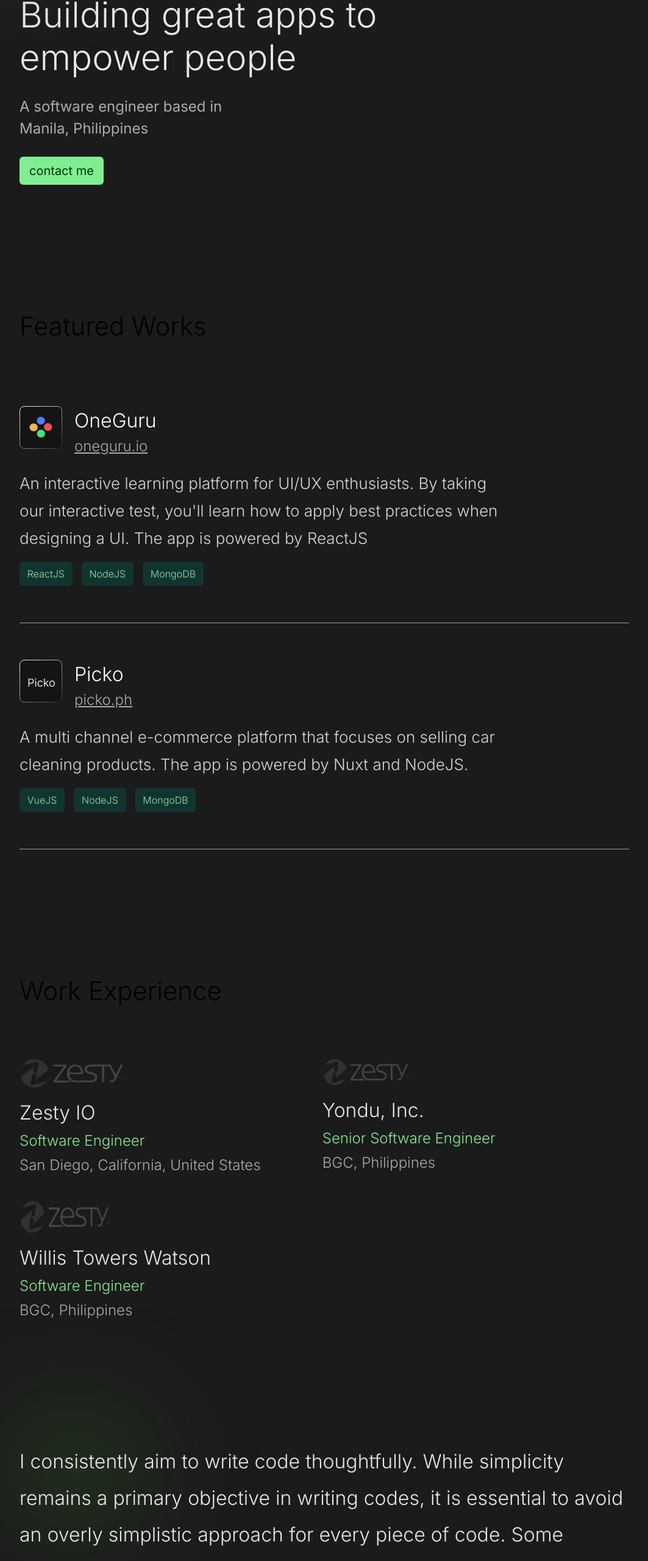
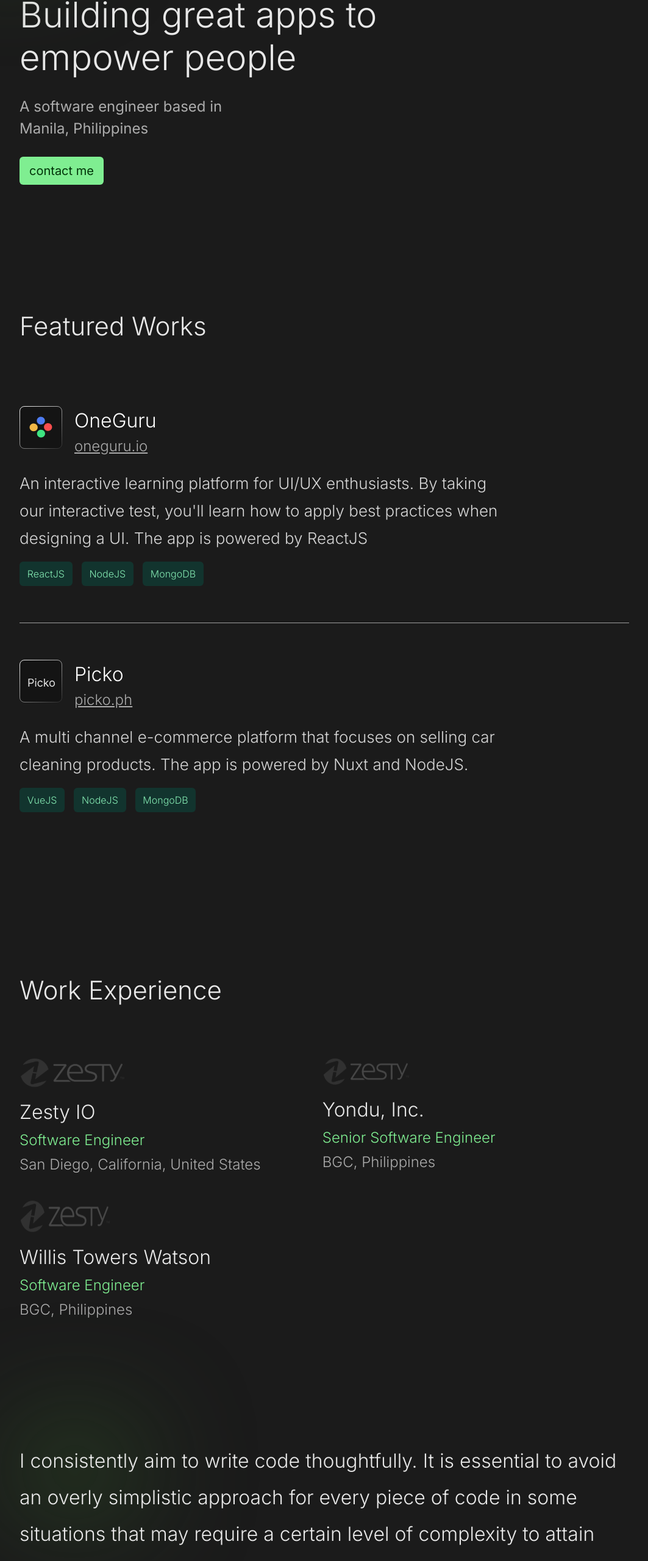
Before and after one commit to JacobDiazCruz/jacobcruz-portfolio, a Next.js app: page / in a window 1280 px wide. Shown: the part 221-2781 px from the top of the page at 61% size, without its empty margins (108-1171 px from the left). Built offline with nearby package versions, Linux system fonts and the light colour scheme.

Commit message:
Hotfix: color classname

```diff
--- a/src/components/FeaturedDescription.tsx
+++ b/src/components/FeaturedDescription.tsx
@@ -5,7 +5,7 @@
     <div>
       <div className="w-[181px] h-[86px] bg-[#37682B] absolute rounded-full z-10 filter blur-[100px]" />
       <p className="font-light text-[#E8E8E8] relative z-[15] text-[20px] md:text-[32px] leading-[40px] md:leading-[60px]">
-        I consistently aim to write code thoughtfully. While simplicity remains a primary objective in writing codes, it is essential to avoid an overly simplistic approach for every piece of code. Some situations may require a certain level of complexity to attain specific performance or functionality objectives. The key lies in finding the right balance between simplicity and functionality.
+        I consistently aim to write code thoughtfully. It is essential to avoid an overly simplistic approach for every piece of code in some situations that may require a certain level of complexity to attain specific performance or functionalities. The key lies in finding the right balance between simplicity and functionality.
       </p>
     </div>
   );
--- a/src/components/FeaturedWorks.tsx
+++ b/src/components/FeaturedWorks.tsx
@@ -33,11 +33,11 @@
 
   return (
     <div className="font-light">
-      <h1 className="color-[#E8E8E8] text-[32px] md:text-[42px] md:mb-10">
+      <h1 className="text-[#E8E8E8] text-[32px] md:text-[42px] md:mb-10">
         Featured Works
       </h1>
       {workItems.map((work: WorkItem, index: number) => (
-        <div key={index} className="border-b border-[#9D9D9D] py-[60px]">
+        <div key={index} className="border-b last:border-none border-[#9D9D9D] py-[60px]">
           <div className="flex">
             {work.icon}
             <div className="ml-[20px]">
--- a/src/components/WorkExperience.tsx
+++ b/src/components/WorkExperience.tsx
@@ -33,7 +33,7 @@
 
   return (
     <div className="font-light">
-      <h1 className="color-[#E8E8E8] text-[32px] md:text-[42px] md:mb-10">
+      <h1 className="text-[#E8E8E8] text-[32px] md:text-[42px] md:mb-10">
         Work Experience
       </h1>
       <div className="flex flex-col md:flex-row md:flex-wrap justify-between md:mt-10">
```
